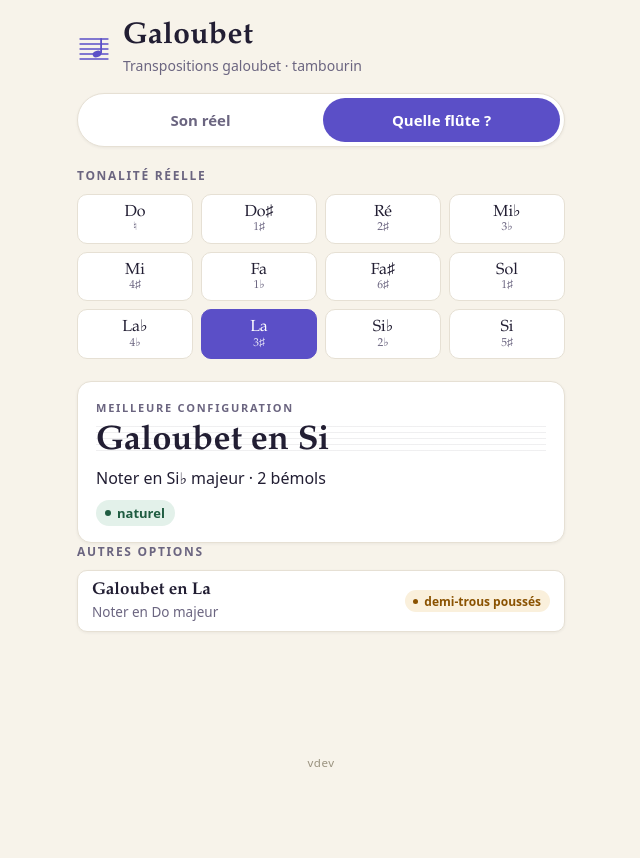
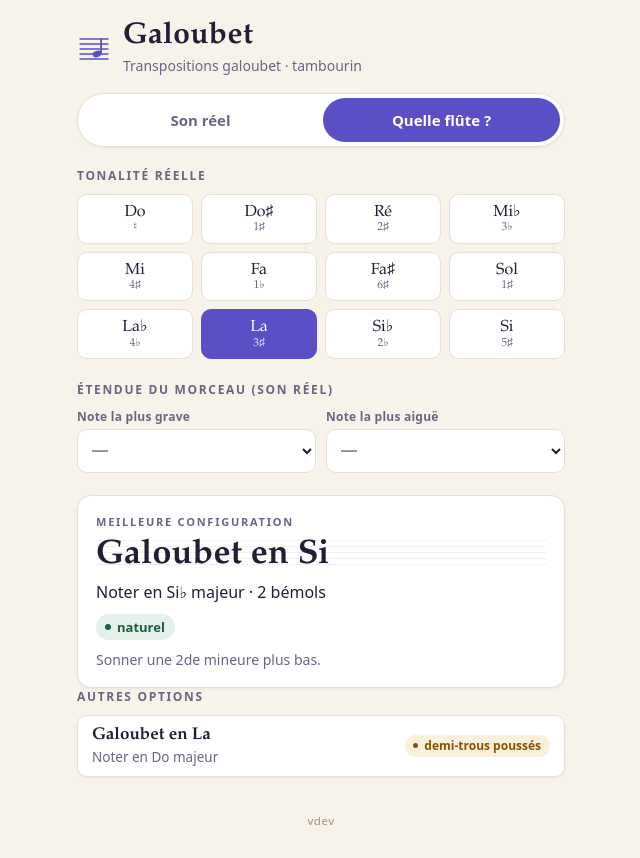
Before and after one commit to marius-duvillard/galoubet_app, a React (Vite) app: page / in a window 1280 px wide. Both pictures are taken after a click on the button "Quelle flûte ?". Shown: the whole page, without its empty margins (319-959 px from the left). Before the commit the page ends 800 px from the top, so only its background shows below. Built offline with nearby package versions, Linux system fonts and the light colour scheme.

Commit message:
feat: étendue du morceau et préférence par ambitus dans « Quelle flûte ? »
Ultraworked with [Sisyphus](https://github.com/code-yeongyu/oh-my-openagent)

Co-authored-by: Sisyphus <clio-agent@sisyphuslabs.ai>

```diff
--- a/src/App.tsx
+++ b/src/App.tsx
@@ -56,7 +56,12 @@ export default function App() {
       ) : (
         <QuelleFlute
           realPc={state.f2.realPc}
-          onRealPc={(realPc) => setState((s) => ({ ...s, f2: { realPc } }))}
+          onRealPc={(realPc) => setState((s) => ({ ...s, f2: { ...s.f2, realPc } }))}
+          rangeLow={state.f2.rangeLow}
+          rangeHigh={state.f2.rangeHigh}
+          onRange={(rangeLow, rangeHigh) =>
+            setState((s) => ({ ...s, f2: { ...s.f2, rangeLow, rangeHigh } }))
+          }
         />
       )}
 
--- a/src/components/ComfortBadge.tsx
+++ b/src/components/ComfortBadge.tsx
@@ -1,7 +1,8 @@
 // Badge de confort, teinte déduite du libellé produit par le moteur :
-// « naturel » / « peu de demi-trous » → vert · « demi-trous poussés » → ambre · « hors plage » → rouge.
+// « naturel » / « peu de demi-trous » → vert · « demi-trous poussés » → ambre · « hors plage » → rouge
+// · « hors ambitus » → neutre (teinte slate, distincte des teintes de confort).
 
-type BadgeTone = "ok" | "warn" | "danger";
+type BadgeTone = "ok" | "warn" | "danger" | "out";
 
 function toneFor(label: string): BadgeTone {
   if (label === "demi-trous poussés") {
@@ -9,6 +10,9 @@ function toneFor(label: string): BadgeTone {
   }
   if (label === "hors plage") {
     return "danger";
+  }
+  if (label === "hors ambitus") {
+    return "out";
   }
   return "ok";
 }
--- /dev/null
+++ b/src/components/RangeSelect.tsx
@@ -0,0 +1,80 @@
+// Double sélecteur d'étendue (grave / aiguë) en notes MIDI. Contrôlé :
+// les deux listes sont vides (« — ») tant que l'étendue n'est pas posée.
+// Règles : « — » sur n'importe quelle liste efface toute l'étendue ;
+// si les deux sont posées et que la nouvelle note enfreint low ≤ high,
+// les deux sont recalées sur la nouvelle note (low = high).
+
+import { RANGE_MAX, RANGE_MIN, formatNote } from "../ambitus";
+
+interface RangeSelectProps {
+  low?: number;
+  high?: number;
+  onChange: (low?: number, high?: number) => void;
+}
+
+const MIDI_OPTIONS: readonly number[] = Array.from(
+  { length: RANGE_MAX - RANGE_MIN + 1 },
+  (_unused, index) => RANGE_MIN + index,
+);
+
+interface RangePickerProps {
+  id: string;
+  label: string;
+  value: number | undefined;
+  onPick: (value: number | undefined) => void;
+}
+
+function RangePicker({ id, label, value, onPick }: RangePickerProps) {
+  return (
+    <div className="range__field">
+      <label className="range__label" htmlFor={id}>
+        {label}
+      </label>
+      <select
+        id={id}
+        className="range__select"
+        value={value === undefined ? "" : String(value)}
+        onChange={(event) => {
+          const raw = event.target.value;
+          onPick(raw === "" ? undefined : Number(raw));
+        }}
+      >
+        <option value="">—</option>
+        {MIDI_OPTIONS.map((midi) => (
+          <option key={midi} value={String(midi)}>
+            {formatNote(midi)}
+          </option>
+        ))}
+      </select>
+    </div>
+  );
+}
+
+export function RangeSelect({ low, high, onChange }: RangeSelectProps) {
+  const pickLow = (value: number | undefined): void => {
+    if (value === undefined) {
+      onChange(undefined, undefined);
+    } else if (high === undefined) {
+      onChange(value, undefined);
+    } else {
+      onChange(value, Math.max(value, high));
+    }
+  };
+
+  const pickHigh = (value: number | undefined): void => {
+    if (value === undefined) {
+      onChange(undefined, undefined);
+    } else if (low === undefined) {
+      onChange(undefined, value);
+    } else {
+      onChange(Math.min(low, value), value);
+    }
+  };
+
+  return (
+    <div className="range">
+      <RangePicker id="f2-range-low" label="Note la plus grave" value={low} onPick={pickLow} />
+      <RangePicker id="f2-range-high" label="Note la plus aiguë" value={high} onPick={pickHigh} />
+    </div>
+  );
+}
--- a/src/components/ResultCard.tsx
+++ b/src/components/ResultCard.tsx
@@ -8,7 +8,9 @@ interface ResultCardProps {
   overline: string;
   tonality: string;
   keyLine?: string;
+  rangeLine?: string;
   badgeLabel: string;
+  extraBadge?: string;
   note?: string;
   fallback?: boolean;
 }
@@ -18,7 +20,9 @@ export function ResultCard({
   overline,
   tonality,
   keyLine,
+  rangeLine,
   badgeLabel,
+  extraBadge,
   note,
   fallback = false,
 }: ResultCardProps) {
@@ -30,8 +34,10 @@ export function ResultCard({
       </h2>
       <p className="result__tonality">{tonality}</p>
       {keyLine !== undefined && <p className="result__keyline">{keyLine}</p>}
+      {rangeLine !== undefined && <p className="result__rangeline">{rangeLine}</p>}
       <div className="result__badge">
         <ComfortBadge label={badgeLabel} />
+        {extraBadge !== undefined && <ComfortBadge small label={extraBadge} />}
       </div>
       {note !== undefined && <p className="result__note">{note}</p>}
     </section>
--- a/src/index.css
+++ b/src/index.css
@@ -420,3 +420,65 @@ body {
 .chip--selected .chip__sub {
   color: rgba(255, 255, 255, 0.85);
 }
+
+/* ── Badge « hors ambitus » (neutre, distinct des teintes de confort) ── */
+
+.badge--out {
+  background: var(--line);
+  color: var(--ink-soft);
+}
+
+/* ── Étendue du morceau (F2) ── */
+
+.range {
+  display: grid;
+  grid-template-columns: repeat(2, 1fr);
+  gap: 10px;
+}
+
+.range__field {
+  display: grid;
+  gap: 4px;
+}
+
+.range__label {
+  font-size: 12px;
+  font-weight: 600;
+  letter-spacing: 0.02em;
+  color: var(--ink-soft);
+}
+
+.range__select {
+  width: 100%;
+  min-height: 44px;
+  border: 1px solid var(--line);
+  border-radius: var(--radius-sm);
+  background: var(--surface);
+  color: var(--ink);
+  font-family: var(--serif);
+  font-size: 16px;
+  padding: 8px 10px;
+}
+
+.range__select:focus-visible {
+  outline: 2px solid var(--accent);
+  outline-offset: 2px;
+}
+
+.option__range {
+  margin: 2px 0 0;
+  font-size: 12.5px;
+  color: var(--ink-soft);
+}
+
+.result__rangeline {
+  position: relative;
+  margin: -4px 0 10px;
+  font-size: 13.5px;
+  line-height: 1.4;
+  color: var(--ink-soft);
+}
+
+.result__badge .badge + .badge {
+  margin-left: 6px;
+}
--- a/src/views/QuelleFlute.tsx
+++ b/src/views/QuelleFlute.tsx
@@ -1,27 +1,142 @@
-// F2 « Quelle flûte ? » : tonalité réelle → meilleure configuration (galoubet + tonalité notée).
+// F2 « Quelle flûte ? » : tonalité réelle → meilleure configuration (galoubet + tonalité notée),
+// avec étendue du morceau optionnelle qui filtre les configurations tenables à l'ambitus.
 
-import { bestConfigs, formatKey } from "../transposition";
+import { formatNote, pickWithRange } from "../ambitus";
+import type { RangeCandidate } from "../ambitus";
+import { bestConfigs, formatKey, intervalLabel } from "../transposition";
+import type { Flute } from "../transposition";
 import { FieldSection } from "../components/FieldSection";
 import { KeyChipGrid } from "../components/KeyChipGrid";
+import { RangeSelect } from "../components/RangeSelect";
 import { ComfortBadge } from "../components/ComfortBadge";
 import { ResultCard } from "../components/ResultCard";
 
 interface QuelleFluteProps {
   realPc: number;
   onRealPc: (pc: number) => void;
+  rangeLow?: number;
+  rangeHigh?: number;
+  onRange: (low?: number, high?: number) => void;
 }
 
-export function QuelleFlute({ realPc, onRealPc }: QuelleFluteProps) {
+function rangeLineOf(candidate: RangeCandidate): string {
+  return `Lecture : ${formatNote(candidate.writtenLow)} → ${formatNote(candidate.writtenHigh)}`;
+}
+
+function sonnerNote(flute: Flute): string {
+  return `Sonner ${intervalLabel(flute)}.`;
+}
+
+function RangeOptions({ options }: { options: readonly RangeCandidate[] }) {
+  if (options.length === 0) {
+    return null;
+  }
+  return (
+    <section className="field" aria-labelledby="f2-others">
+      <h2 className="field__title" id="f2-others">
+        Autres options
+      </h2>
+      <ul className="options">
+        {options.map((option) => (
+          <li key={option.flute} className="option">
+            <div className="option__main">
+              <p className="option__flute">Galoubet en {option.flute}</p>
+              <p className="option__key">Noter en {formatKey(option.writtenPc)}</p>
+              <p className="option__range">{rangeLineOf(option)}</p>
+            </div>
+            <ComfortBadge small label={option.label} />
+            {!option.fitsRange && <ComfortBadge small label="hors ambitus" />}
+          </li>
+        ))}
+      </ul>
+    </section>
+  );
+}
+
+function RangeResults({
+  realPc,
+  low,
+  high,
+}: {
+  realPc: number;
+  low: number;
+  high: number;
+}) {
+  const { candidates, primary, noneFits, fallback } = pickWithRange(realPc, low, high);
+
+  if (primary !== null) {
+    return (
+      <>
+        <ResultCard
+          id="f2-primary"
+          overline="Meilleure configuration"
+          tonality={`Galoubet en ${primary.flute}`}
+          keyLine={`Noter en ${formatKey(primary.writtenPc)}`}
+          rangeLine={rangeLineOf(primary)}
+          badgeLabel={primary.label}
+          note={sonnerNote(primary.flute)}
+        />
+        <RangeOptions options={candidates.slice(1)} />
+      </>
+    );
+  }
+
+  if (noneFits) {
+    const [first, ...rest] = candidates;
+    return (
+      <>
+        <p className="notice" role="alert">
+          Aucune configuration ne couvre l'étendue du morceau.
+        </p>
+        <ResultCard
+          id="f2-fallback"
+          overline="Meilleure configuration"
+          tonality={`Galoubet en ${first.flute}`}
+          keyLine={`Noter en ${formatKey(first.writtenPc)}`}
+          rangeLine={rangeLineOf(first)}
+          badgeLabel={first.label}
+          extraBadge="hors ambitus"
+          note={sonnerNote(first.flute)}
+        />
+        <RangeOptions options={rest} />
+      </>
+    );
+  }
+
+  if (fallback !== null) {
+    return (
+      <>
+        <p className="notice" role="alert">
+          Aucune configuration dans la plage 0–3 bémols.
+        </p>
+        <ResultCard
+          id="f2-fallback"
+          overline="Solution de repli"
+          tonality={`Galoubet en ${fallback.flute}`}
+          keyLine={`Noter en ${formatKey(fallback.writtenPc)}`}
+          rangeLine={rangeLineOf(fallback)}
+          badgeLabel={fallback.label}
+          extraBadge={fallback.fitsRange ? undefined : "hors ambitus"}
+          note={sonnerNote(fallback.flute)}
+          fallback
+        />
+      </>
+    );
+  }
+
+  return (
+    <p className="notice" role="alert">
+      Aucune configuration disponible.
+    </p>
+  );
+}
+
+function ComfortResults({ realPc }: { realPc: number }) {
   const { candidates, primary, fallback } = bestConfigs(realPc);
   const others = primary !== null ? candidates.slice(1) : [];
 
+  if (primary !== null) {
     return (
-    <div className="view">
-      <FieldSection id="f2-real" title="Tonalité réelle">
-        <KeyChipGrid ariaLabel="Tonalité réelle" value={realPc} onChange={onRealPc} />
-      </FieldSection>
-
-      {primary !== null ? (
       <>
         <ResultCard
           id="f2-primary"
@@ -29,6 +144,7 @@ export function QuelleFlute({ realPc, onRealPc }: QuelleFluteProps) {
           tonality={`Galoubet en ${primary.flute}`}
           keyLine={`Noter en ${formatKey(primary.writtenPc)}`}
           badgeLabel={primary.label}
+          note={sonnerNote(primary.flute)}
         />
         {others.length > 0 && (
           <section className="field" aria-labelledby="f2-others">
@@ -49,7 +165,11 @@ export function QuelleFlute({ realPc, onRealPc }: QuelleFluteProps) {
           </section>
         )}
       </>
-      ) : fallback !== null ? (
+    );
+  }
+
+  if (fallback !== null) {
+    return (
       <>
         <p className="notice" role="alert">
           Aucune configuration dans la plage 0–3 bémols.
@@ -64,10 +184,39 @@ export function QuelleFlute({ realPc, onRealPc }: QuelleFluteProps) {
           fallback
         />
       </>
-      ) : (
+    );
+  }
+
+  return (
     <p className="notice" role="alert">
       Aucune configuration disponible.
     </p>
+  );
+}
+
+export function QuelleFlute({
+  realPc,
+  onRealPc,
+  rangeLow,
+  rangeHigh,
+  onRange,
+}: QuelleFluteProps) {
+  const rangeSet = rangeLow !== undefined && rangeHigh !== undefined;
+
+  return (
+    <div className="view">
+      <FieldSection id="f2-real" title="Tonalité réelle">
+        <KeyChipGrid ariaLabel="Tonalité réelle" value={realPc} onChange={onRealPc} />
+      </FieldSection>
+
+      <FieldSection id="f2-range" title="Étendue du morceau (son réel)">
+        <RangeSelect low={rangeLow} high={rangeHigh} onChange={onRange} />
+      </FieldSection>
+
+      {rangeSet ? (
+        <RangeResults realPc={realPc} low={rangeLow} high={rangeHigh} />
+      ) : (
+        <ComfortResults realPc={realPc} />
       )}
     </div>
   );
```
Lines whose indentation alone changed are shown as unchanged.
